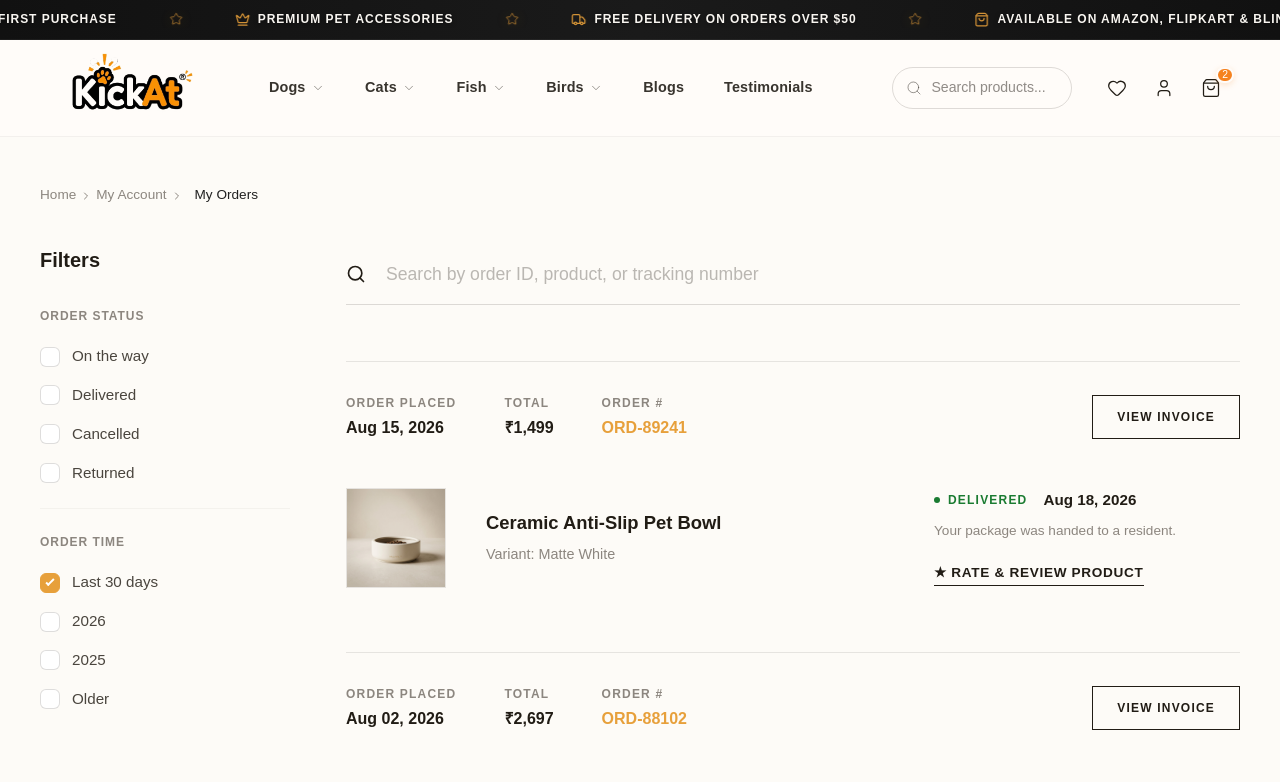
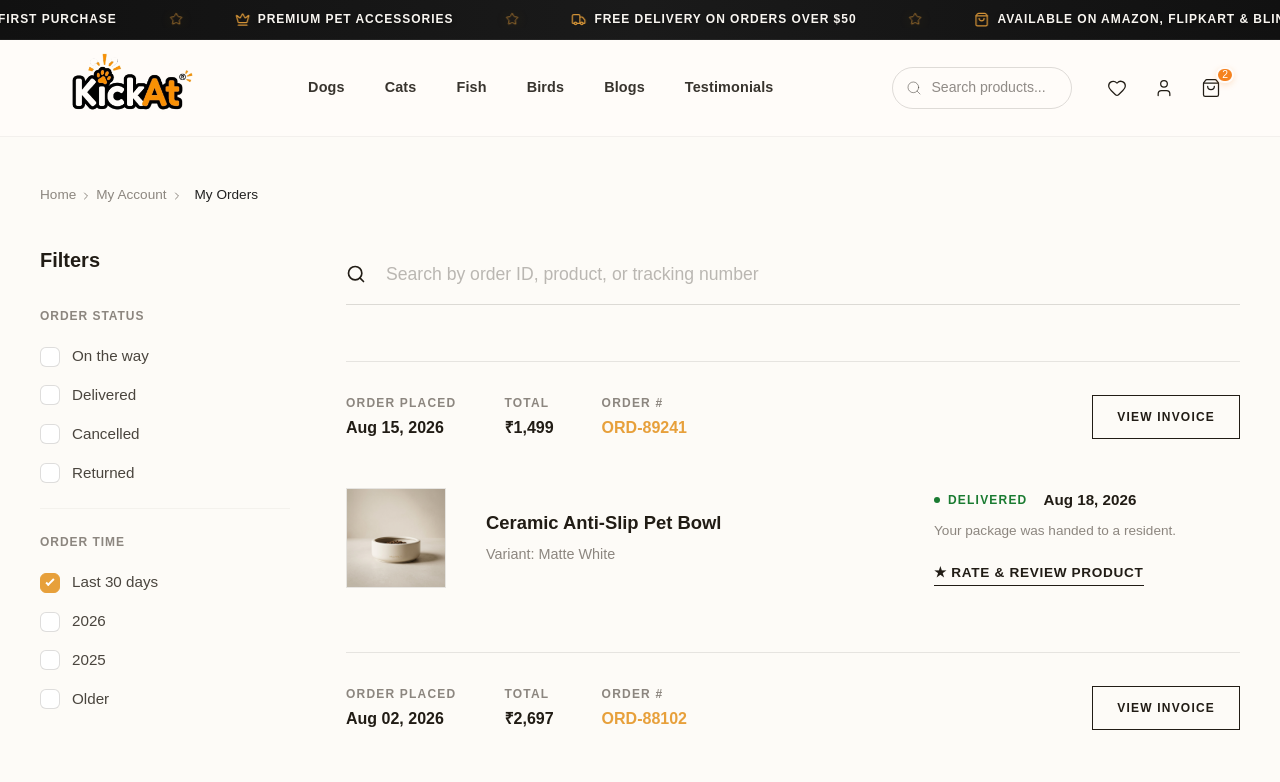
Before and after one commit to SevenX-Labs/kickat-client, a Next.js app: page /orders in a window 1280 px wide. Shown: the top 782 px of the page. Built offline with nearby package versions, Linux system fonts and the light colour scheme.

Commit message:
feat: implement Navbar component with global styles and responsive mega menu functionality

```diff
--- a/src/app/globals.css
+++ b/src/app/globals.css
@@ -17,8 +17,10 @@
 
 
 
-body {
+html, body {
   background: var(--background);
   color: var(--foreground);
   font-family: Arial, Helvetica, sans-serif;
+  overflow-x: hidden;
+  max-width: 100vw;
 }
--- a/src/components/common/Navbar/Navbar.tsx
+++ b/src/components/common/Navbar/Navbar.tsx
@@ -193,7 +193,6 @@ export function Navbar() {
                 onClick={() => setMenuHoverAllowed(false)}
               >
                 {category}
-                <ChevronDown className={styles.chevron} strokeWidth={1.5} />
               </Link>
 
               <div className={`${styles.megaMenu} ${!menuHoverAllowed ? styles.forceHide : ''}`}>
```
